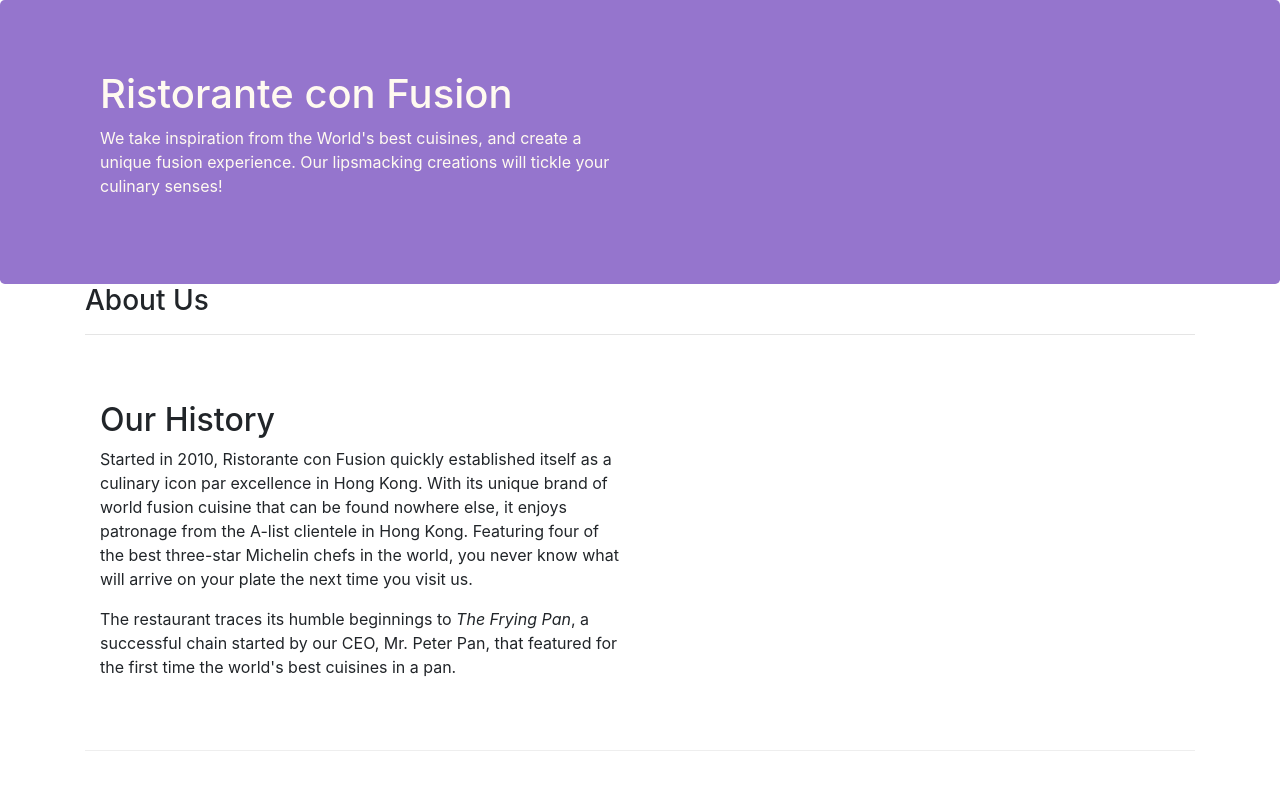
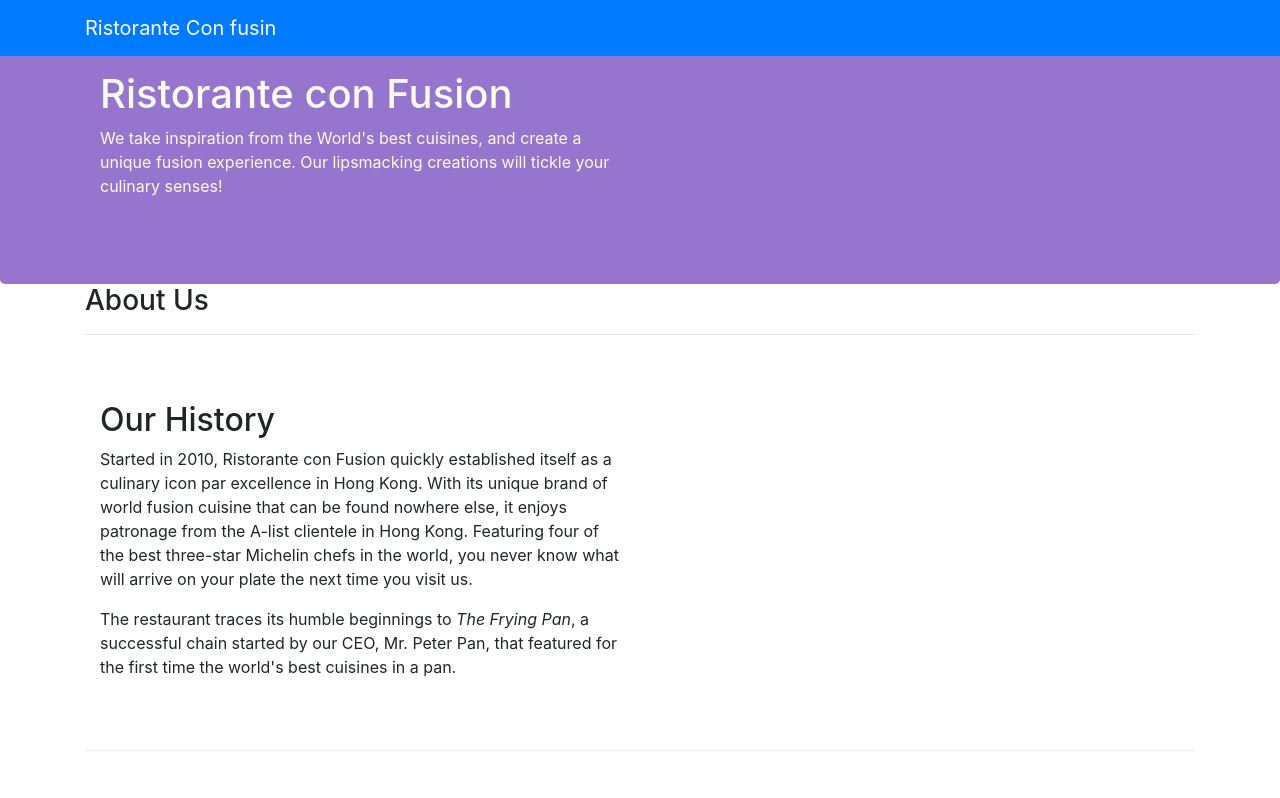
Before and after one commit to scott-sn/conFusion, a website: page aboutus.html in a window 1280 px wide. Shown: the top 798 px of the page. Drawn offline with nearby package versions, Linux system fonts and the light colour scheme.

Commit message:
first assignment

```diff
--- a/aboutus.html
+++ b/aboutus.html
@@ -17,7 +17,11 @@
 </head>
 
 <body>
-
+    <nav class="navbar navbar-dark navbar-expand-sm bg-primary fixed-top">
+        <div class="container">
+            <a class="navbar-brand" href="#">Ristorante Con fusin</a>
+        </div>
+    </nav>
     <header class="jumbotron">
         <div class="container">
             <div class="row row-header">
```
